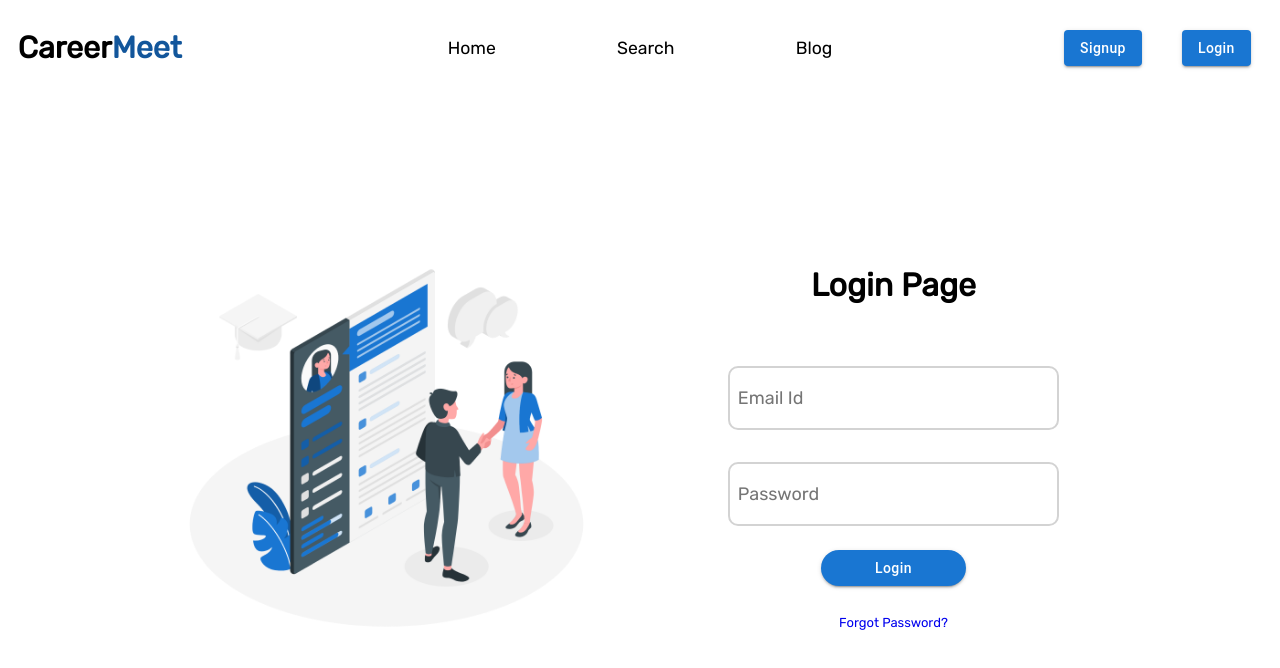
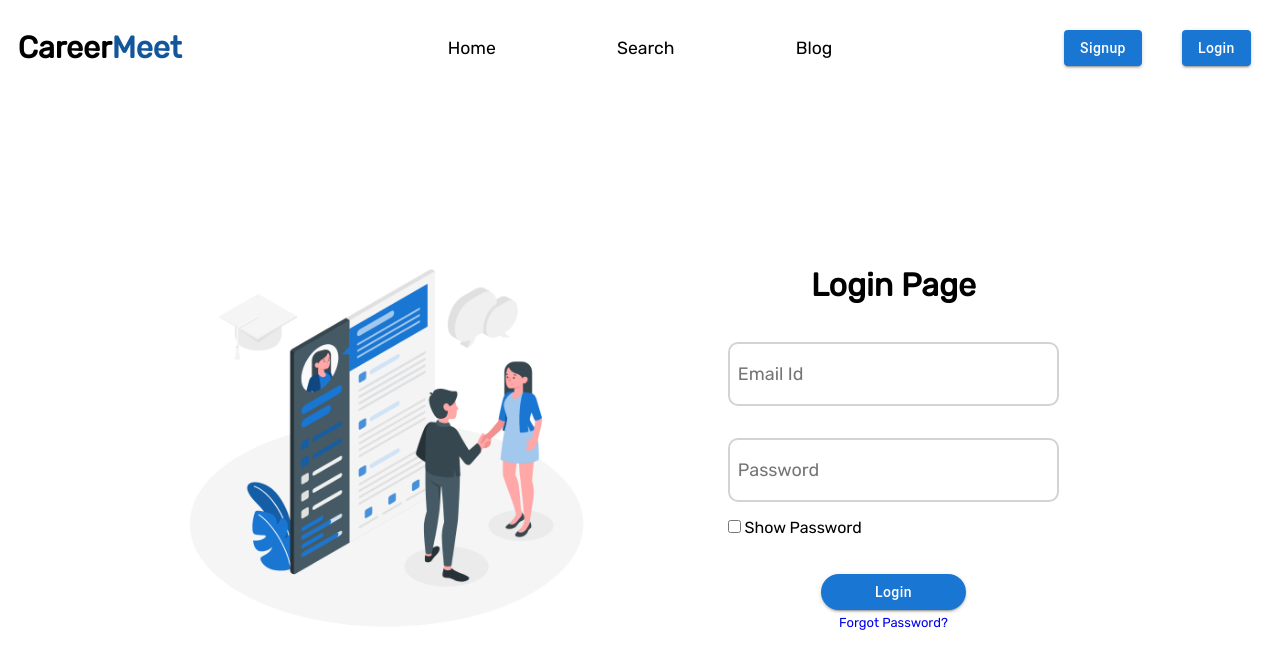
Before and after one commit to rushar645/Job-Recruitment-Portal-Source-Code-, a React (Create React App) app in the folder frontend/: page /login in a window 1280 px wide. Shown: the top 668 px of the page. Built offline with nearby package versions, Linux system fonts and the light colour scheme.

Commit message:
commit 21april23

```diff
--- a/frontend/src/templates/home.js
+++ b/frontend/src/templates/home.js
@@ -72,7 +72,7 @@ const testimonialData = [{
 function Home() {
     const [val, setVal] = useState('');
     const fetxhData = async () => {
-        var { data } = await axios.get('htt]s://127.0.0.1:5000/');
+        var { data } = await axios.get('http://127.0.0.1:5000/');
         setVal(data);
     }
     console.log(val);
@@ -91,9 +91,7 @@ function Home() {
                     </div>
                     <div className="searchParamsBar">
                         <form action="/search" method="POST" className="searchParamsForm">
-                            <input type="text" placeholder="Enter Job Title/Skills">
-
-                            </input>
+                            <input type="text" placeholder="Enter Job Title/Skills"/>
                             <Select options={selOption} name="categories" styles={selectMenuSx}>
                             </Select>
                             <Button variant="contained" sx={searchBtnSx}>
--- a/frontend/src/templates/login.css
+++ b/frontend/src/templates/login.css
@@ -85,6 +85,11 @@ body{
     color: transparent;
 }
 
+.LoginForm>label{
+    height: 6vh;
+    width: 80%;
+}
+
 .loginFormSibling {
     height: 100%;
     width: 45%;
--- a/frontend/src/templates/login.js
+++ b/frontend/src/templates/login.js
@@ -3,8 +3,34 @@ import * as React from 'react';
 import { Button } from "@mui/material";
 import Image from "./../static/images/ResumeIllustration.png";
 import { Outlet, Link } from "react-router-dom";
+import { useState,useEffect } from "react";
+import axios from "axios";
 
 function LoginForm() {
+    const [formData, setFormData] = useState({"email":'',"password":''});
+    const [password,setPassword]=useState('');
+    const [email,setEmail]=useState('');
+    const [isVisible,setIsVisible]=useState(false);
+
+    const postData=(formData)=>{
+        const res=axios.post("http://127.0.0.1:5000/login",formData);
+    }
+
+    const collectFormdata=(e)=>{
+        e.preventDefault();
+        setFormData({
+            "email":email,
+            "password":password
+        })
+        console.log(formData);
+        // document.getElementById("loginForm").submit();
+    }
+
+    useEffect((email,password)=>{
+        // postData(formData);
+        // console.log(email,password);
+    },[]);
+
     return (
         <div className="loginFormContainer">
             <div className="loginFormSibling">
@@ -12,10 +38,11 @@ function LoginForm() {
             </div>
             <div className="loginFormInnerContainer">
                 <h1>Login Page</h1>
-                <form action="/login" method="POST" className="LoginForm">
-                    <input type="email" name="Email" placeholder="Email Id" required />
-                    <input type="password" name="Password" placeholder="Password" required />
-                    <Button variant="contained" sx={{ textTransform: 'capitalize', margin: '1vh', width: '35%', borderRadius: '20px' }}>Login</Button>
+                <form action="/login" name="loginForm" id="loginForm" method="POST" className="LoginForm">
+                    <input type="email" name="Email" value={email} onChange={(e)=>{setEmail(e.target.value);}} placeholder="Email Id" required />
+                    <input type={isVisible? 'text':'password'} name="Password" value={password} onChange={(e)=>{setPassword(e.target.value);setFormData({"password":password});}} placeholder="Password" required />
+                    <label><input type="checkbox" onChange={()=>{setIsVisible(!isVisible)}}/>&nbsp;Show Password</label>
+                    <Button variant="contained" onClick={(e)=>{collectFormdata(e)}} sx={{ textTransform: 'capitalize', margin: '1vh', width: '35%', borderRadius: '20px' }}>Login</Button>
                 </form>
                 <Link to="/forgotpassword">Forgot Password?</Link>
             </div>
--- a/frontend/src/templates/signup.js
+++ b/frontend/src/templates/signup.js
@@ -1,6 +1,7 @@
 import "./signup.css";
 import { useState } from "react";
 import JoinUs from "./../static/images/join_us.png";
+import SignupImg from "./../static/images/signup_img.png";
 
 const handleTabClick = (event) => {
     event.preventDefault();
@@ -92,7 +93,7 @@ function Signup() {
                     <input type="submit" style={submitBtnStyle} value="Signup" />
                 </form>
                 <div className="tabDetailsLeftContainer">
-                    <img src={JoinUs} title="Join Us" alt="Join Us" />
+                    <img src={SignupImg} title="Join Us" alt="Join Us" />
                 </div>
             </div>
         </div>
```
